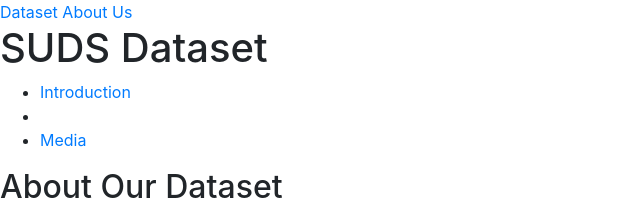
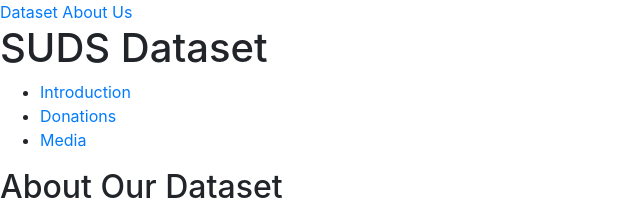
Before and after one commit to sudsdataset/sudsdataset.github.io, a plain HTML site: page index.html in a window 1280 px wide. Shown: the top 211 px of the page, 0-640 px from the left. Drawn offline with nearby package versions, Linux system fonts and the light colour scheme.

Commit message:
Update index.html

```diff
--- a/index.html
+++ b/index.html
@@ -15,7 +15,7 @@
   <nav>
     <ul>
       <li><a href="#introduction">Introduction</a></li>
-      <li><a href="#donations"></a></li>
+      <li><a href="#donations">Donations</a></li>
       <li><a href="#media">Media</a></li>
     </ul>
   </nav>
```
